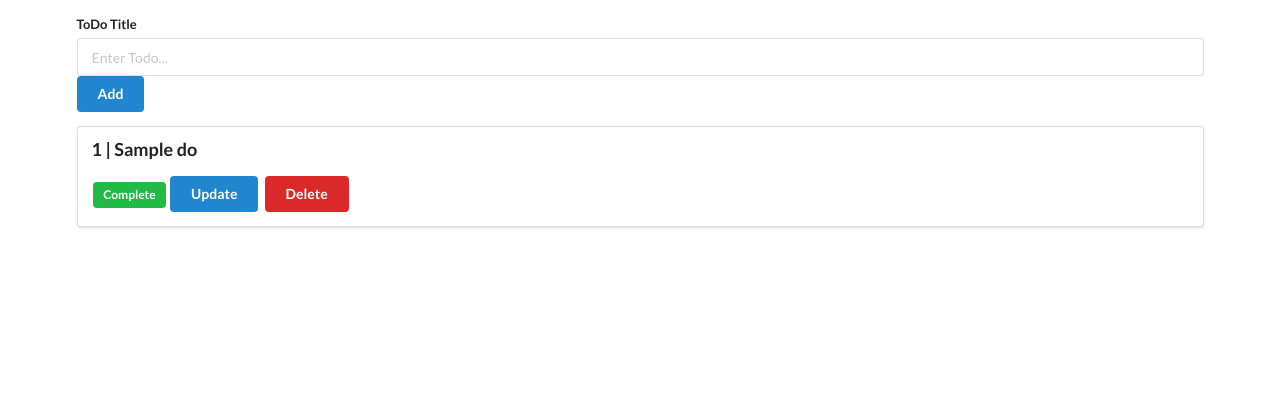
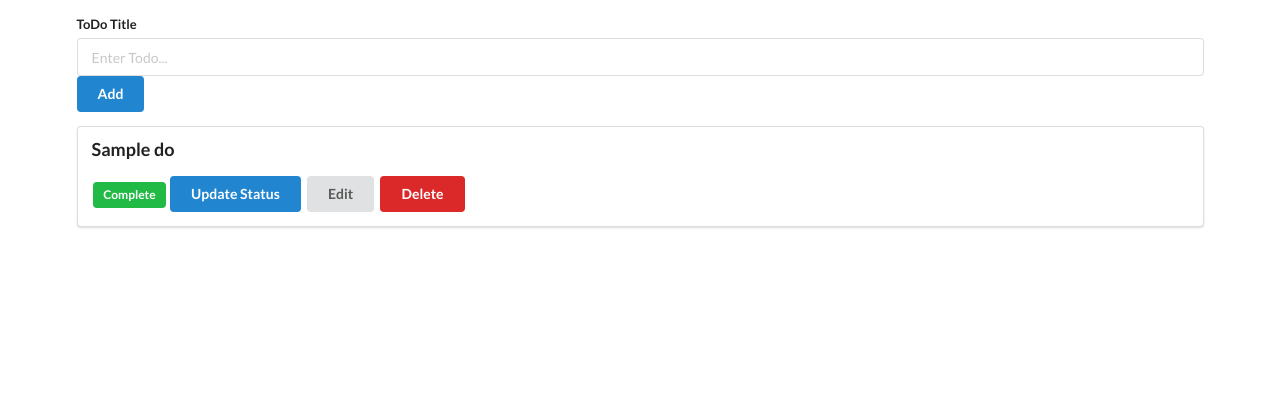
Before and after one commit to abawor/to_do_webapp, a Flask app: page / in a window 1280 px wide. Shown: the part 82-493 px from the top of the page. Run offline with Flask 3, Linux system fonts and the light colour scheme; tables that the repository leaves empty hold one stand-in row (values such as "Sample post"); some libraries are stand-ins or nearby versions.

Commit message:
Added an edit button.

```diff
--- a/app.py
+++ b/app.py
@@ -52,6 +52,18 @@ def update(todo_id):
     return redirect(url_for("index"))
 
 
+@app.route("/edit/<int:todo_id>", methods=["GET", "POST"])
+@basic_auth.required
+def edit(todo_id):
+    # edit existing item
+    todo = ToDo.query.get(todo_id)
+    if request.method == "POST":
+        todo.title = request.form.get("title")
+        db.session.commit()
+        return redirect(url_for("index"))
+    return render_template("edit.html", todo=todo)
+
+
 @app.route("/delete/<int:todo_id>")
 @basic_auth.required
 def delete(todo_id):
--- a/templates/base.html
+++ b/templates/base.html
@@ -23,7 +23,7 @@
 
     {% for todo in todo_list %}
     <div class="ui segment">
-        <p class="ui big header"> {{ todo.id }} | {{ todo.title }}</p>
+        <p class="ui big header"> {{ todo.title }}</p>
 
         {% if todo.complete == False %}
             <span class="ui gray label">Not Complete</span>
@@ -31,7 +31,8 @@
             <span class="ui green label">Complete</span>
         {% endif %}
 
-        <a class="ui blue button" href="/update/{{ todo.id }}">Update</a>
+        <a class="ui blue button" href="/update/{{ todo.id }}">Update Status</a>
+        <a class="ui gray button" href="{{ url_for('edit', todo_id=todo.id) }}">Edit</a>
         <a class="ui red button" href="/delete/{{ todo.id }}">Delete</a>
     </div>
     {% endfor %}
```
Also changed, not shown: templates/edit.html (added, +26 -0 lines).
